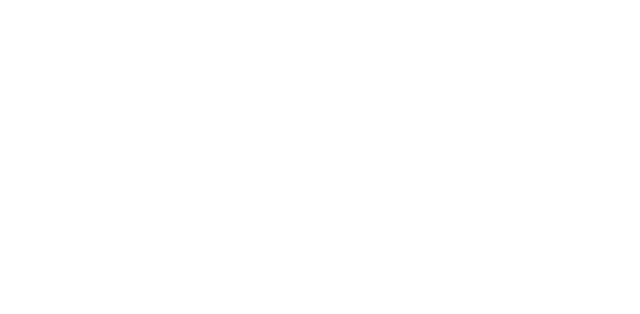
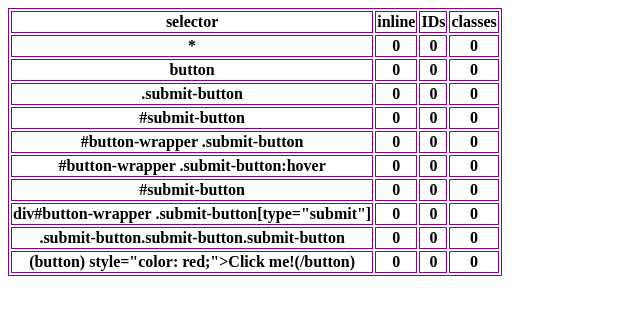
Before and after one commit to nattsnb/table-specific-selectors, a plain HTML site: page index.html in a window 1280 px wide. Shown: the whole page, without its empty margins (0-640 px from the left). Drawn offline with Linux system fonts and the light colour scheme.

Commit message:
created basic table with part of the data

```diff
--- a/index.html
+++ b/index.html
@@ -2,9 +2,87 @@
 <html lang="en">
 <head>
   <meta charset="UTF-8">
-  <title>Title</title>
+  <title>My little table</title>
+  <style>
+    table, th, td {
+      border:1px solid darkmagenta;
+    }
+  </style>
 </head>
 <body>
+  <table>
+    <tr>
+      <th>selector</th>
+      <th>inline</th>
+      <th>IDs</th>
+      <th>classes</th>
+    </tr>
+    <tr>
+      <th>*</th>
+      <th>0</th>
+      <th>0</th>
+      <th>0</th>
+    </tr>
+    <tr>
+      <th>button</th>
+      <th>0</th>
+      <th>0</th>
+      <th>0</th>
+    </tr>
+    <tr>
+      <th>.submit-button</th>
+      <th>0</th>
+      <th>0</th>
+      <th>0</th>
+    </tr>
+    <tr>
+      <th>#submit-button</th>
+      <th>0</th>
+      <th>0</th>
+      <th>0</th>
+    </tr>
+    <tr>
+      <th>#button-wrapper .submit-button</th>
+      <th>0</th>
+      <th>0</th>
+      <th>0</th>
+    </tr>
+    <tr>
+      <th>#button-wrapper .submit-button:hover</th>
+      <th>0</th>
+      <th>0</th>
+      <th>0</th>
+    </tr>
+    <tr>
+      <th>#submit-button</th>
+      <th>0</th>
+      <th>0</th>
+      <th>0</th>
+    </tr>
+    <tr>
+      <th>div#button-wrapper .submit-button[type="submit"]</th>
+      <th>0</th>
+      <th>0</th>
+      <th>0</th>
+    </tr>
+    <tr>
+      <th>.submit-button.submit-button.submit-button</th>
+      <th>0</th>
+      <th>0</th>
+      <th>0</th>
+    </tr>
+    <tr>
+      <th>(button) style="color: red;">Click me!(/button)</th>
+      <th>0</th>
+      <th>0</th>
+      <th>0</th>
+    </tr>
+
+  </table>
+
+
+
+
 
 </body>
 </html>
```
